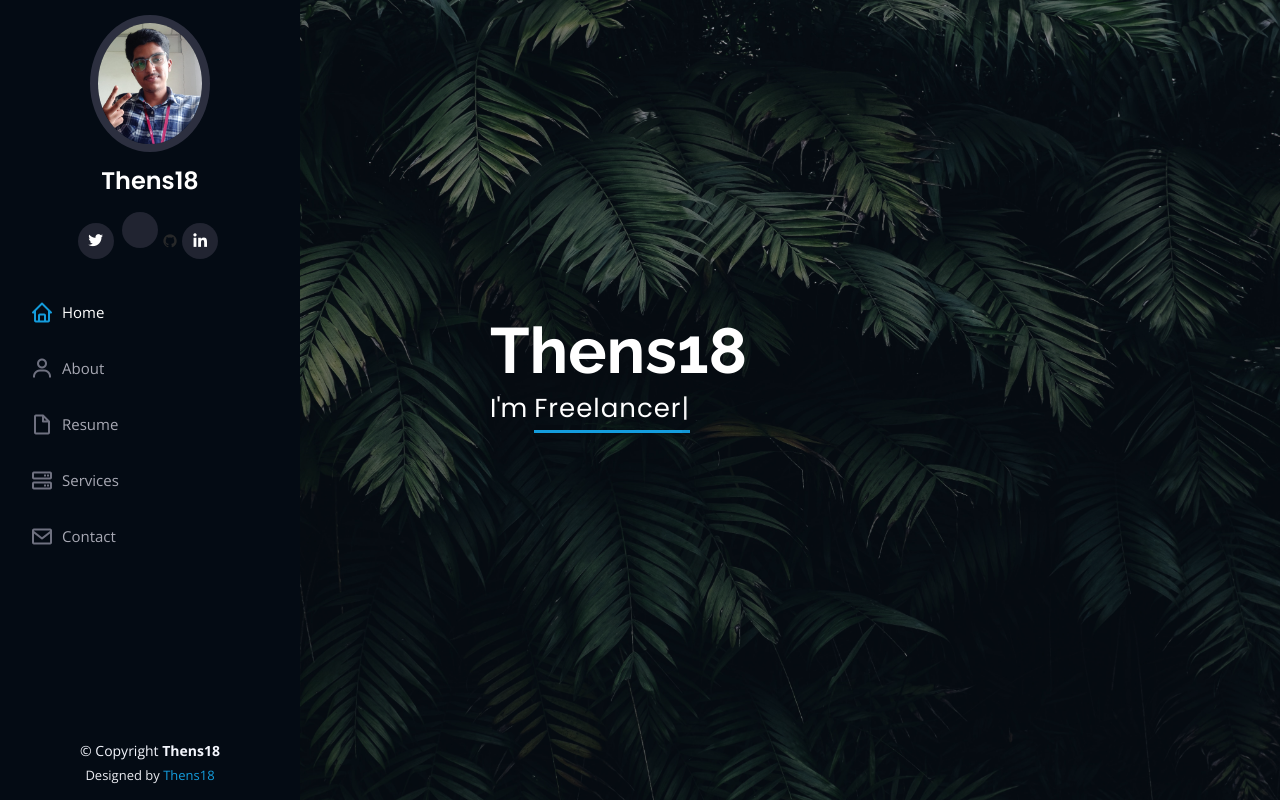
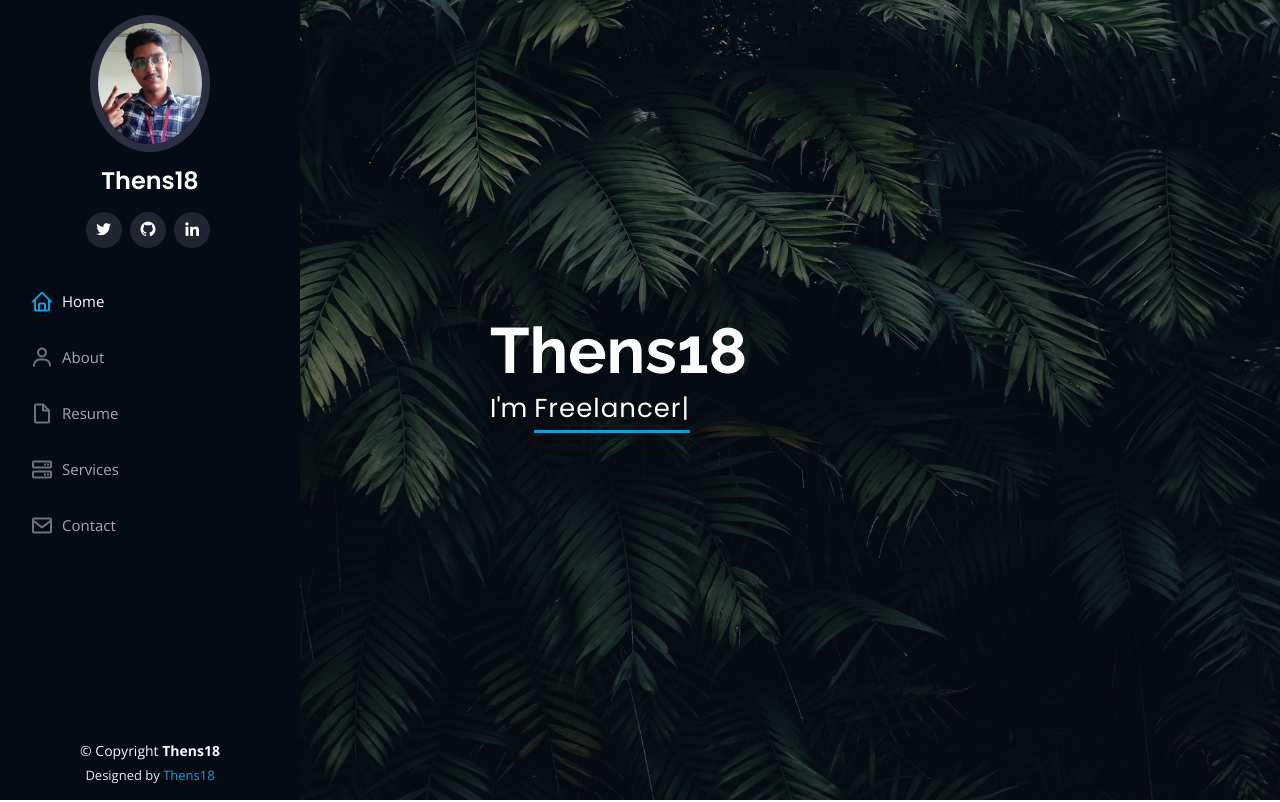
Before and after one commit to Thens18/mypage, a plain HTML site: page index.html in a window 1280 px wide. Shown: the top 802 px of the page. Drawn offline with nearby package versions, Linux system fonts and the light colour scheme.

Commit message:
gihub icon4

```diff
--- a/index.html
+++ b/index.html
@@ -49,7 +49,7 @@
         <h1 class="text-light"><a href="index.html">Thens18</a></h1>
         <div class="social-links mt-3 text-center">
           <a href="#" class="twitter"><i class="bx bxl-twitter"></i></a>
-          <a href="https://github.com/Thens18"></a><i class="bx bxl-github"></i></a>
+          <a href="https://github.com/Thens18" ><i class="bx bxl-github"></i></a>
           <a href="#" class="linkedin"><i class="bx bxl-linkedin"></i></a>
         </div>
       </div>
```
